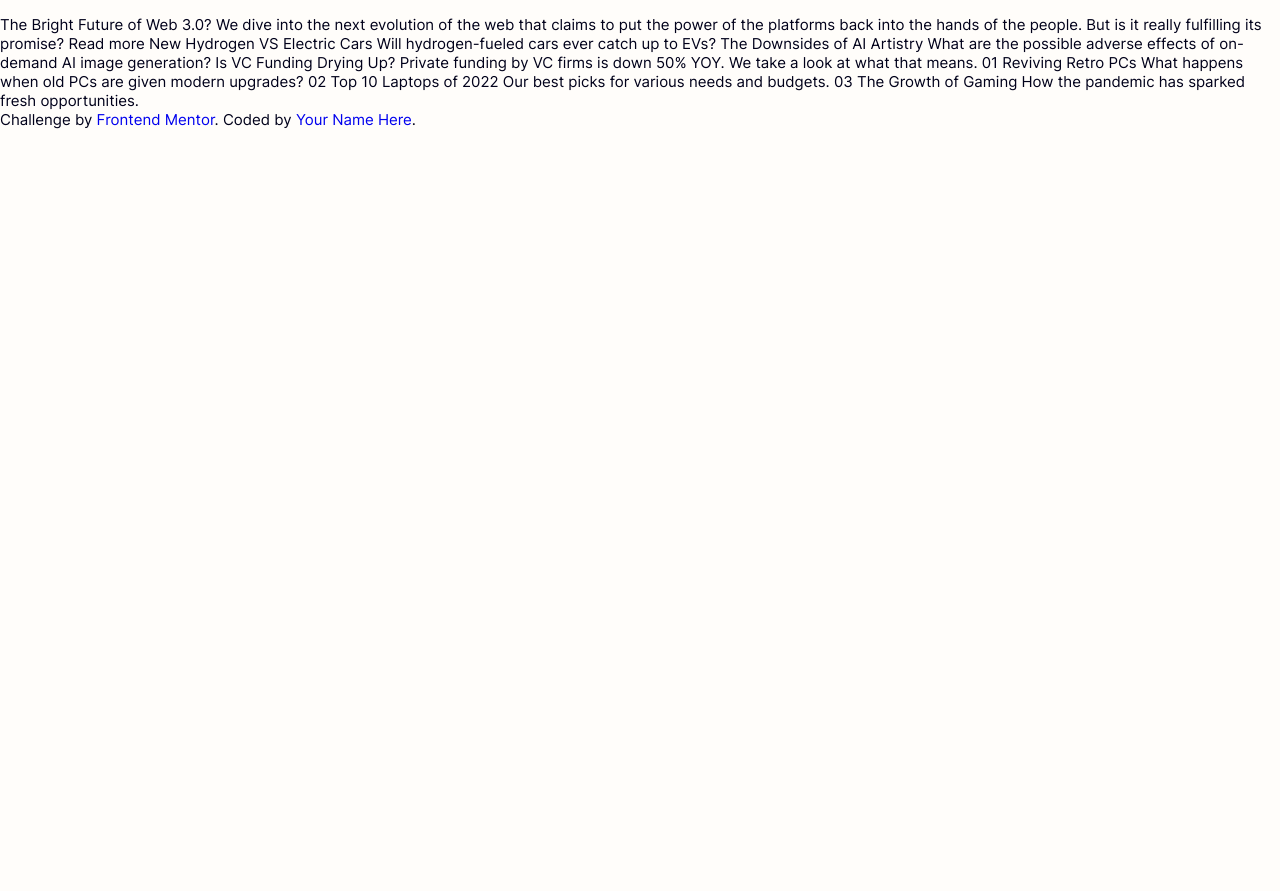
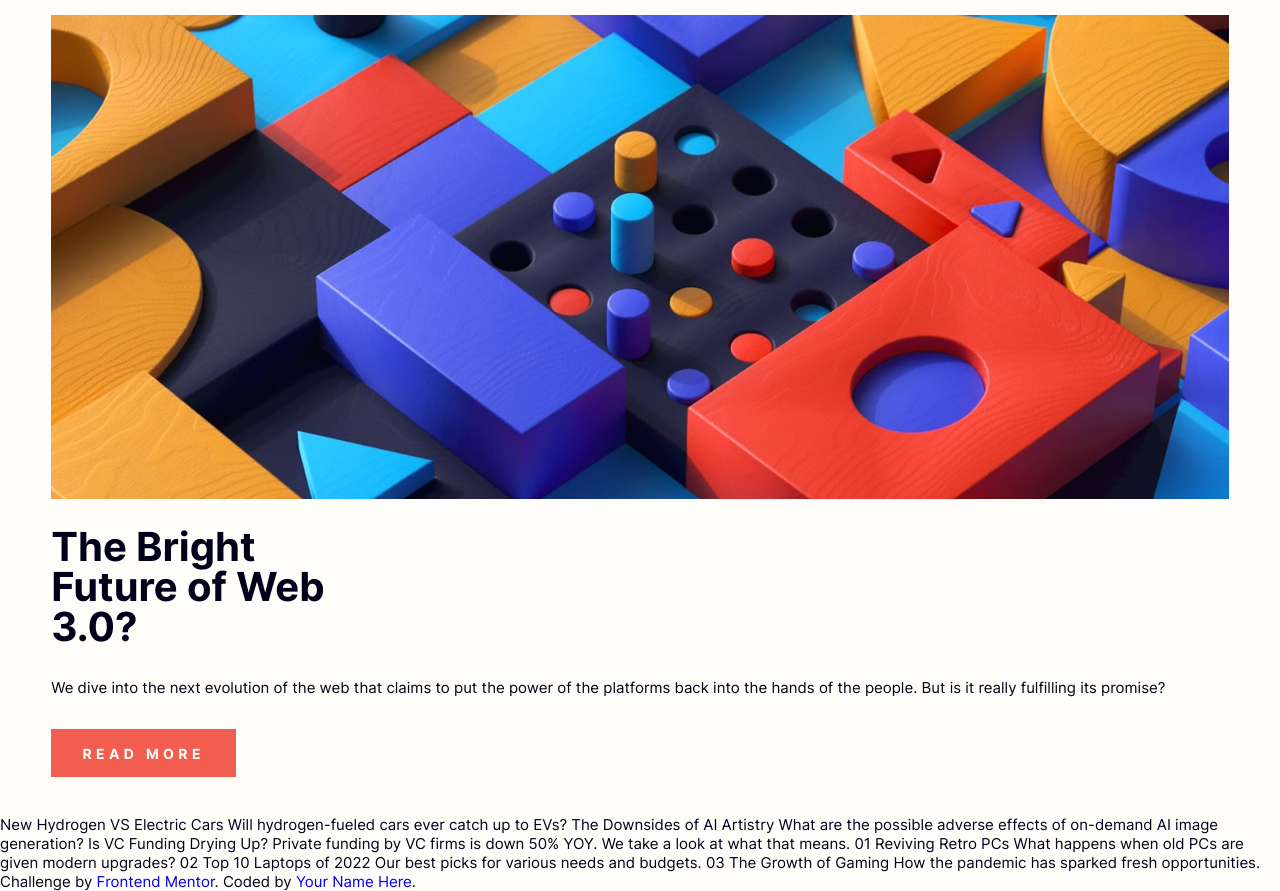
Before and after one commit to antozr/news-home-page, a website built with Parcel: page src/index.html in a window 1280 px wide. Shown: the part 69-960 px from the top of the page. Before the commit the page ends 800 px from the top, so only its background shows below. Built offline with nearby package versions, Linux system fonts and the light colour scheme.

Commit message:
ADD styles first section

```diff
--- a/src/index.html
+++ b/src/index.html
@@ -9,14 +9,14 @@
 		<link rel="icon" type="image/png" sizes="32x32" href="./assets/images/favicon-32x32.png">
 
 		<title>Frontend Mentor | News homepage</title>
-		<script src="./scripts/main.js" defer> </script>
+		<script src="./scripts/main.js" defer></script>
 
 	</head>
 	<body>
 
 		<header class="head">
 			<div class="head__logo">
-				<img src="./assets/images/logo.svg" alt="This is the logo, of the News. " class="head__logoImg" >
+				<img src="./assets/images/logo.svg" alt="This is the logo, of the News. " class="head__logoImg">
 			</div>
 
 			<div class="head__nav">
@@ -61,13 +61,25 @@
 			</div>
 		</header>
 
-
+		<main class="main">
+			<section class="sect sect--first">
+				<div class="sect__boxContent">
+					<img srcset="./assets/images/image-web-3-mobile.jpg 600w,
+															./assets/images/image-web-3-desktop.jpg" loading="lazy" src="./assets/images/image-web-3-desktop.jpg" alt="" class="sect__img">
+					<h1 class="sect__title">
 						The Bright Future of Web 3.0?
-
+					</h1>
+					<p class="sect__txt">
 						We dive into the next evolution of the web that claims to put the power of the platforms back into the hands of the people.
 												  But is it really fulfilling its promise?
+					</p>
+					<a href="#" class="sect__link">
+						Read more
+					</a>
+				</div>
+			</section>
+		</main>
 
-				  Read more
 
 		New
 
--- a/src/styles/index.scss
+++ b/src/styles/index.scss
@@ -1,4 +1,5 @@
 @use './nav.scss';
+@use './sect.scss';
 
 *{
     margin: 0;
--- /dev/null
+++ b/src/styles/sect.scss
@@ -0,0 +1,58 @@
+.sect {
+  padding: 0 4vw;
+  &--first {
+    width: 100%;
+    min-height: 100vh;
+    display: flex;
+    flex-direction: row;
+    flex-wrap: wrap;
+    row-gap: 64px;
+  }
+
+  &__boxContent {
+    width: 100%;
+    height: auto;
+    //min-height: 100vh;
+    display: flex;
+    flex-direction: row;
+    flex-wrap: wrap;
+    align-content: flex-start;
+    row-gap: 28px;
+  }
+
+  &__img {
+    width: 100%;
+    height: auto;
+    min-height: 300px;
+    object-fit: cover;
+  }
+  &__title {
+    font-family: "Inter";
+    font-size: 40px;
+    font-weight: 700;
+    line-height: 100%;
+    max-width: 10ch;
+    height: auto;
+  }
+  &__txt {
+    font-family: "Inter";
+    font-size: 15px;
+    font-weight: 400;
+    line-height: 175%;
+  }
+  &__link {
+    display: inline-flex;
+    width: 185px;
+    height: 48px;
+    color: var(--color-white);
+    background-color: var(--color-red);
+    align-items: center;
+    justify-content: center;
+    transition: 0.3s;
+
+    font-size: 14px;
+    font-weight: 700;
+    letter-spacing: 4.34px;
+    text-transform: uppercase;
+  }
+}
```
Lines whose indentation alone changed are shown as unchanged.
